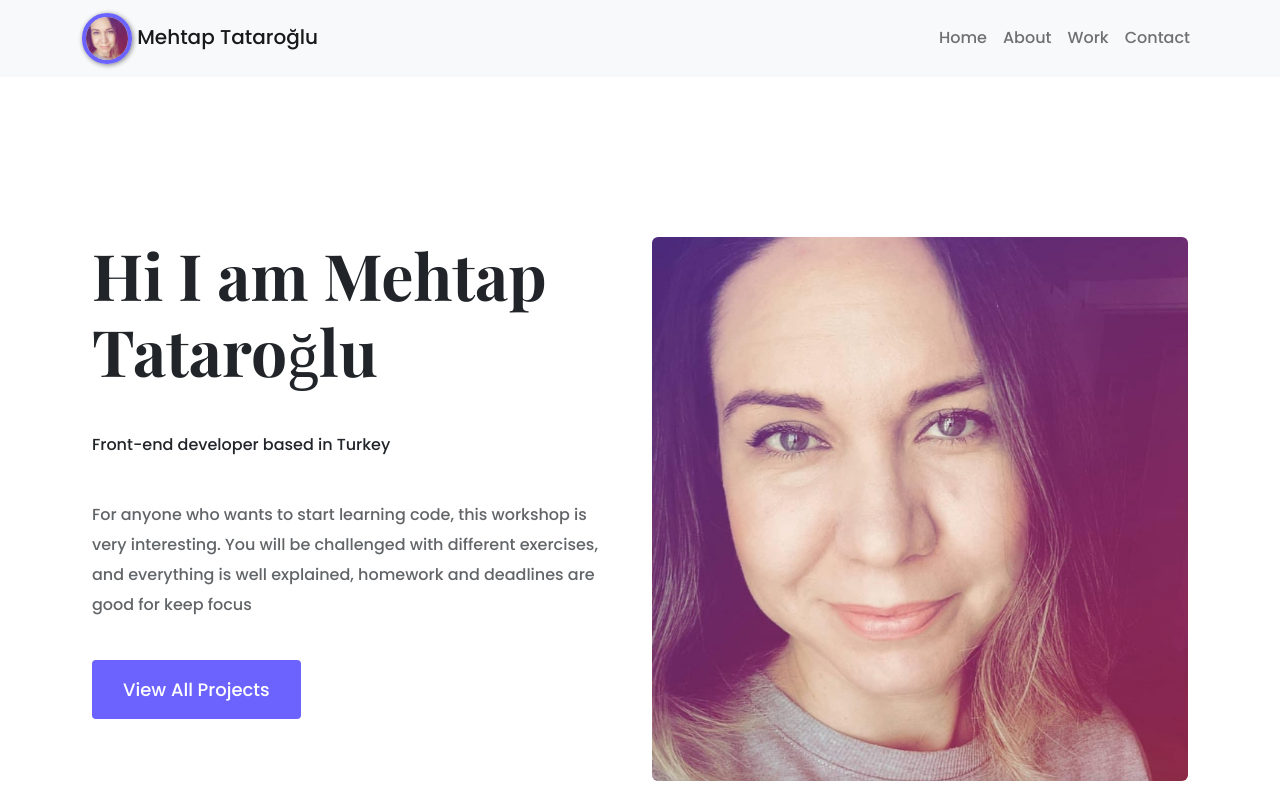
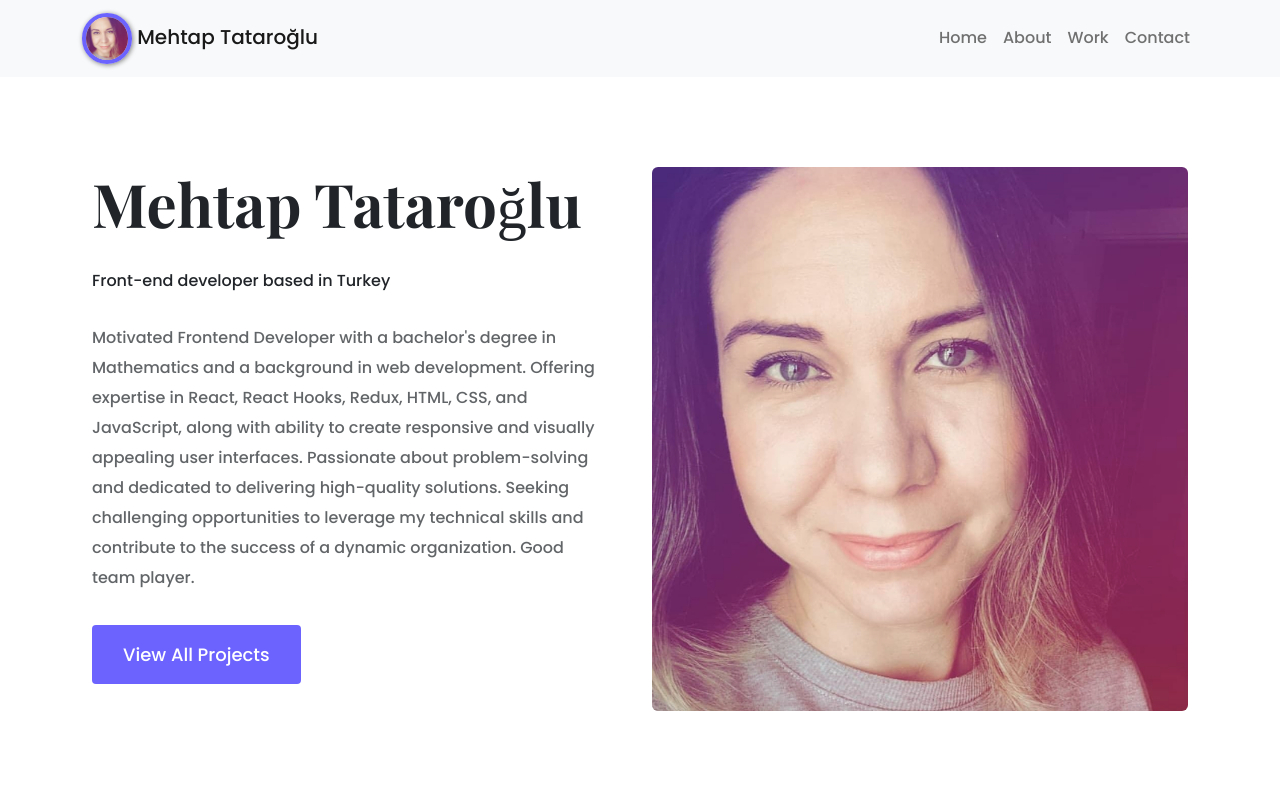
Before and after one commit to teytap/my-portfolio, a React (Vite) app: page /about in a window 1280 px wide. Shown: the top 788 px of the page. Built offline with nearby package versions, Linux system fonts and the light colour scheme.

Commit message:
updated about page

```diff
--- a/src/App.css
+++ b/src/App.css
@@ -18,22 +18,22 @@ h1 {
   line-height: 1.5;
 }
 h2 {
-  font-size: 64px;
+  font-size: 60px;
   font-family: var(--heading-font-family);
 }
 h3 {
   line-height: 1.5;
 }
 h6 {
-  line-height: 30px;
-  margin: 40px 0;
+  line-height: 20px;
+  margin: 32px 0 0 0;
 }
 p {
   font-size: 16px;
   font-weight: normal;
   opacity: 0.7;
   line-height: 30px;
-  margin: 40px 0;
+  margin: 32px 0;
 }
 footer {
   text-align: center;
@@ -115,7 +115,7 @@ li {
 }
 
 .about-me-hero {
-  padding: 160px 10px;
+  padding: 90px 10px 160px 10px;
 }
 .about-me-description {
   margin-bottom: 20px;
--- a/src/pages/About.jsx
+++ b/src/pages/About.jsx
@@ -12,13 +12,18 @@ export default function About() {
           <div className="row">
             <div className="col-md-6">
               <div className="about-me-description">
-                <h2 className="">Hi I am Mehtap Tataroğlu</h2>
+                <h2 className="">Mehtap Tataroğlu</h2>
                 <h6>Front-end developer based in Turkey</h6>
                 <p>
-                  For anyone who wants to start learning code, this workshop is
-                  very interesting. You will be challenged with different
-                  exercises, and everything is well explained, homework and
-                  deadlines are good for keep focus
+                  Motivated Frontend Developer with a bachelor's degree in
+                  Mathematics and a background in web development. Offering
+                  expertise in React, React Hooks, Redux, HTML, CSS, and
+                  JavaScript, along with ability to create responsive and
+                  visually appealing user interfaces. Passionate about
+                  problem-solving and dedicated to delivering high-quality
+                  solutions. Seeking challenging opportunities to leverage my
+                  technical skills and contribute to the success of a dynamic
+                  organization. Good team player.
                 </p>
 
                 <Link
@@ -33,7 +38,7 @@ export default function About() {
             <div className="col-md-6">
               <img
                 src="/images/mehtapp.png"
-                className="img-fluid rounded"
+                className="img-fluid rounded "
                 alt="Picture of Mehtap"
               />
             </div>
--- a/src/pages/Home.jsx
+++ b/src/pages/Home.jsx
@@ -6,7 +6,7 @@ export default function Home() {
     <div className="home">
       {" "}
       <div className="hero">
-        <p>👋🏻 Hi, I am</p>
+        <p> Hi, I am</p>
         <h1>Mehtap Tataroğlu</h1>
         <h2>Front-end developer based in Turkey</h2>
 
--- a/src/pages/Layout.jsx
+++ b/src/pages/Layout.jsx
@@ -15,10 +15,11 @@ const Layout = () => {
             Mehtap Tataroğlu
           </Navbar.Brand>
           <Nav className=" ms-0 nav-responsive">
-            <Nav.Link as={Link} to="/">
-              Home
-            </Nav.Link>
-
+            <Nav.Item>
+              <Nav.Link as={Link} to="/">
+                Home
+              </Nav.Link>
+            </Nav.Item>
             <Nav.Item>
               <Nav.Link as={Link} to="/about">
                 About
```
